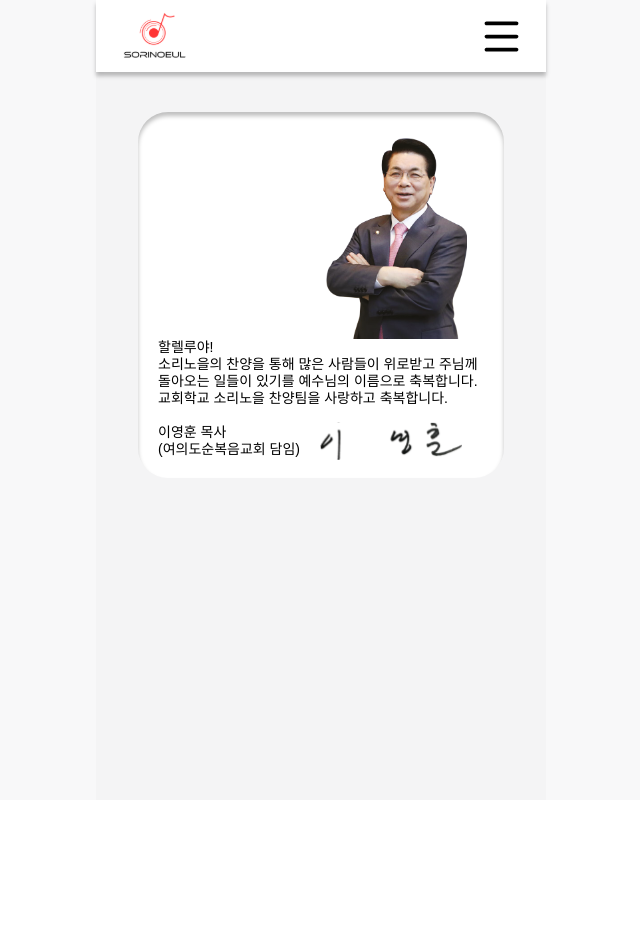
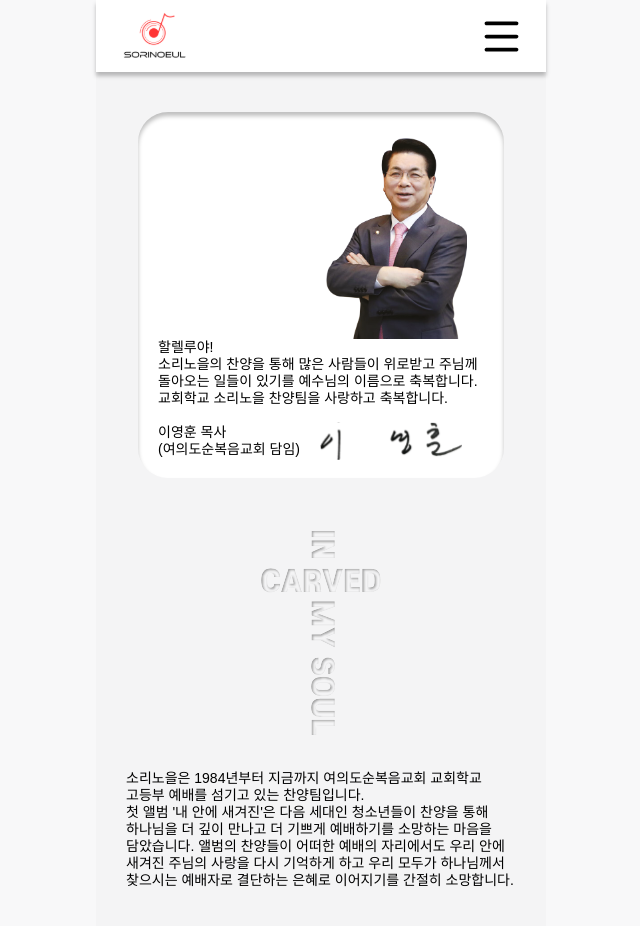
Before and after one commit to rninzi/sorinoeul, a React (Create React App) app: page / in a window 1280 px wide. Shown: the top 926 px of the page, without its empty margins (319-959 px from the left). Before the commit the page ends 800 px from the top, so only its background shows below. Built offline with nearby package versions, Linux system fonts and the light colour scheme; a web font is replaced by a local one.

Commit message:
feat: 앨범 소개 컴포넌트 구현

```diff
--- /dev/null
+++ b/src/components/main/IntroductionBox.tsx
@@ -0,0 +1,28 @@
+import styled from 'styled-components';
+import { ReactComponent as AlbumLogoSvg } from '../../assets/images/album-logo.svg';
+import { ALBUM_INTRODUCTION } from '../../assets/data/constants';
+
+export const IntroductionBox = () => {
+  return (
+    <>
+      <AlbumLogo />
+      <AlbumIntro>{ALBUM_INTRODUCTION}</AlbumIntro>
+    </>
+  );
+};
+
+const AlbumLogo = styled(AlbumLogoSvg)`
+  margin-top: 53px;
+  margin-bottom: 35px;
+`;
+
+const AlbumIntro = styled.p`
+  color: #000;
+  font-size: 14px;
+  font-weight: 400;
+  line-height: 17px;
+  margin-bottom: 88px;
+  white-space: pre-line;
+  word-break: keep-all;
+  max-width: 390px;
+`;
--- a/src/pages/MainPage.tsx
+++ b/src/pages/MainPage.tsx
@@ -1,10 +1,12 @@
 import styled from 'styled-components';
 import { GreetingBox } from '../components/main/GreetingBox';
+import { IntroductionBox } from '../components/main/IntroductionBox';
 
 export const MainPage = () => {
   return (
     <Container>
       <GreetingBox />
+      <IntroductionBox />
     </Container>
   );
 };
@@ -12,7 +14,7 @@
 const Container = styled.div`
   max-width: 450px;
   width: 100%;
-  height: calc(100vh - 72px);
+  height: 100%;
   padding-top: 40px;
   box-sizing: border-box;
   background: #f4f4f5;
```
